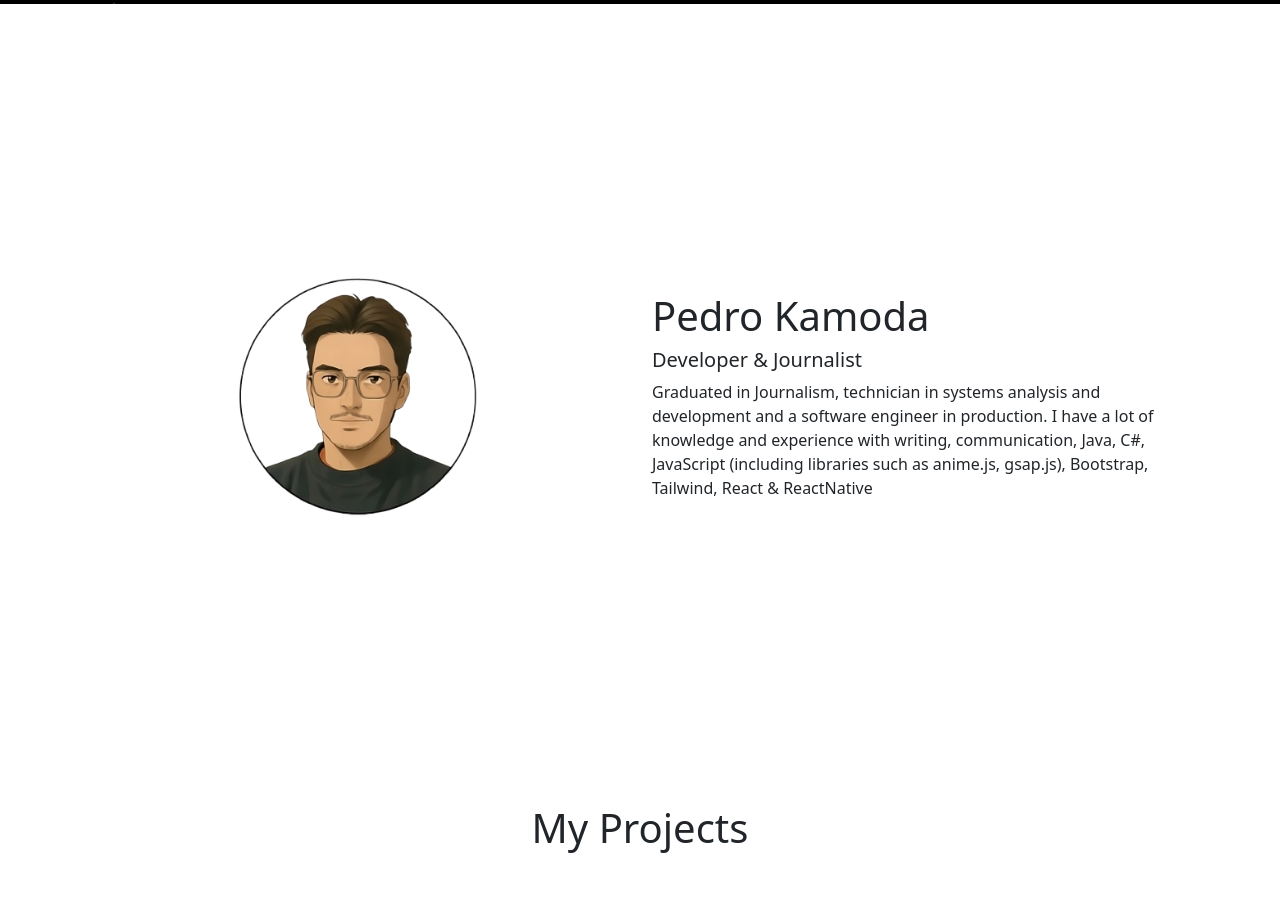
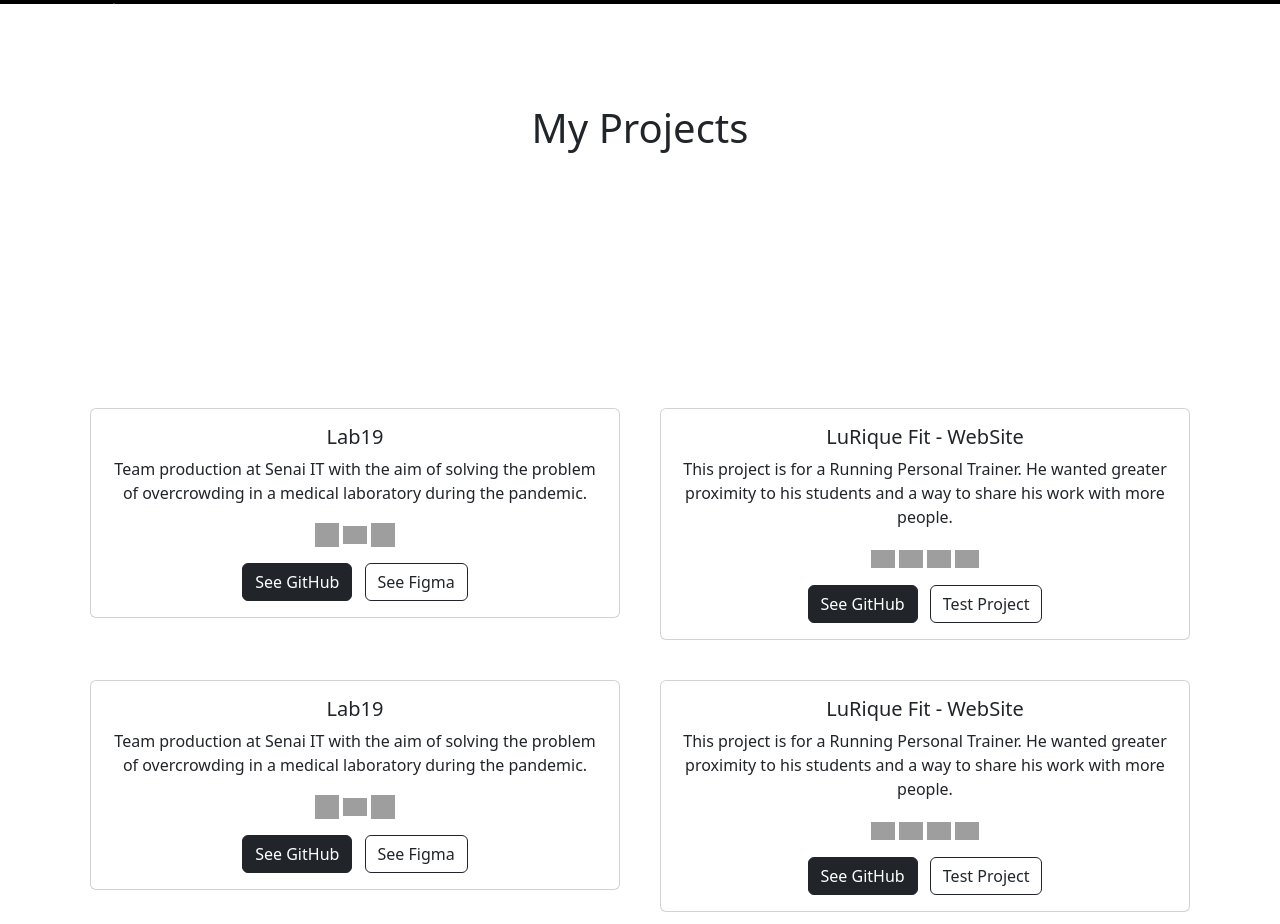
Before and after one commit to pedrokamodaoficial/pedrokamodaoficial.github.io, a website: page index.html in a window 1280 px wide. Shown: the part 1596-2520 px from the top of the page. Drawn offline with nearby package versions, Linux system fonts and the light colour scheme; grey boxes are pictures that could not be loaded.

Commit message:
projetos aumentados e atualizados

```diff
--- a/index.html
+++ b/index.html
@@ -5,6 +5,8 @@
     <meta name="viewport" content="width=device-width, initial-scale=1.0">
     <title>Pedro Kamoda - Full-Stack Developer</title>
     <link rel="stylesheet" href="style.css">
+
+    <link rel="shortcut icon" href="img/upscalemedia-transformed.png" type="image/x-icon" style="width: 5px; height: 5px;">
 
     <!--Bootstrap-->
     <link href="https://cdn.jsdelivr.net/npm/bootstrap@5.3.6/dist/css/bootstrap.min.css" rel="stylesheet" integrity="sha384-4Q6Gf2aSP4eDXB8Miphtr37CMZZQ5oXLH2yaXMJ2w8e2ZtHTl7GptT4jmndRuHDT" crossorigin="anonymous">
@@ -50,18 +52,10 @@
 
    <section class="hero" id="hero">
     <div id="starfield"></div>
-    <div class="conteudo">
-      <h1 class="titulo" data-i18n="hero.title">Welcome to my universe</h1>
-      <p class="subtitulo" data-i18n="hero.subtitle">Explore my projects as a Full-Stack Developer</p>
-    </div>
-  </section>
-
-  <section class="introduction" id="introduction">
-    <canvas id="stars-white-bg"></canvas>
-  <div class="container position-relative">
+     <div class="container position-relative">
     <div class="row align-items-center">
       <div class="col-lg-6">
-        <img src="img/upscalemedia-transformed.png" alt="Meu icone" class="img-fluid img-intro">
+        <img src="img/Profile-removebg-preview (1).png" alt="Meu icone" class="img-fluid img-intro">
       </div>
       <div class="col-lg-6">
         <h1 class="titulo">Pedro Kamoda</h1>
@@ -70,10 +64,9 @@
       </div>
     </div>
   </div>
-</section>
+  </section>
 
-
-  <h1 class="text-center" data-i18n="projects.title">My Projects</h1>
+  <h1 class="projecTitle text-center" data-i18n="projects.title">My Projects</h1>
 <section id="projects">
 <div class="container container-fluid text-center">
     <div class="row row-cols-1 row-cols-md-2 g-4">
@@ -95,6 +88,39 @@
 
 
       <div class="col-md-6">
+        <div class="card">
+          <div class="card-body">
+            <h5 class="card-title" data-i18n="project.title">LuRique Fit - WebSite</h5>
+            <p class="card-text" data-i18n="project.description2">This project is for a Running Personal Trainer. He wanted greater proximity to his students and a way to share his work with more people.</p>
+            <p class="card-text" data-i18n="project.feitocom">
+              <img width="24" src="https://img.icons8.com/color/48/html-5--v1.png" alt="HTML">
+              <img width="24" src="https://img.icons8.com/color/48/css3.png" alt="CSS">
+              <img width="24" src="https://img.icons8.com/color/48/javascript--v1.png" alt="JS">
+              <img width="24" src="https://img.icons8.com/color-glass/48/bootstrap.png" alt="Bootstrap">
+            </p>
+            <a href="https://github.com/luriquefit/luriquefit.github.io" target="_blank" class="btn btn-dark me-2" data-i18n="project.github">See GitHub</a>
+            <button class="btn btn-outline-dark" data-bs-toggle="modal" data-bs-target="#modalProjeto2" data-i18n="project.Test">Test Project</button>
+          </div>
+        </div>
+      </div>
+
+       <div class="col-md-6">
+        <div class="card">
+          <div class="card-body">
+            <h5 class="card-title">Lab19</h5>
+            <p class="card-text"  data-i18n="project.description1">Team production at Senai IT with the aim of solving the problem of overcrowding in a medical laboratory during the pandemic.</p>
+            <p class="card-text" data-i18n="project.feitocom">
+              <img width="24" height="24" src="https://img.icons8.com/external-tal-revivo-color-tal-revivo/24/external-react-a-javascript-library-for-building-user-interfaces-logo-color-tal-revivo.png" alt="external-react-a-javascript-library-for-building-user-interfaces-logo-color-tal-revivo"/>
+              <img width="24" src="https://img.icons8.com/color-glass/48/bootstrap.png" alt="Bootstrap">
+              <img width="24" height="24" src="https://img.icons8.com/color/48/figma--v1.png" alt="figma--v1"/>
+            </p>
+            <a href="https://github.com/pedrokamodaoficial/Lab19" target="_blank" class="btn btn-dark me-2" data-i18n="project.github">See GitHub</a>
+            <button class="btn btn-outline-dark" data-bs-toggle="modal" data-bs-target="#modalProjeto1" data-i18n="project.figma">See Figma</button>
+          </div>
+        </div>
+      </div>
+
+       <div class="col-md-6">
         <div class="card">
           <div class="card-body">
             <h5 class="card-title" data-i18n="project.title">LuRique Fit - WebSite</h5>
--- a/style.css
+++ b/style.css
@@ -88,6 +88,12 @@ body{
   justify-content: center;
 }
 
+/*Corrigindo o H1 dos projetos*/
+.projecTitle{
+  padding-top: 100px;
+  padding-bottom: 100px;
+}
+
 #starfield {
   position: absolute;
   top: 0;
@@ -161,9 +167,9 @@ body{
 }
 
 /*Seção dos projetos*/
-.projects{
+#projects{
   width: 100%;
-  height: 100vh;
+  height: 1000px;
 }
 .card{
   margin: 8px;
@@ -179,4 +185,9 @@ footer{
     color: white;
 }
 
-/*Animação para a tradução*/
+@media (max-width: 768px) {
+  #projects{
+    margin-top: 100px;
+    margin-bottom: 100px;
+  }
+}
```
Also changed, not shown: img/Profile-removebg-preview (1).png (added).
